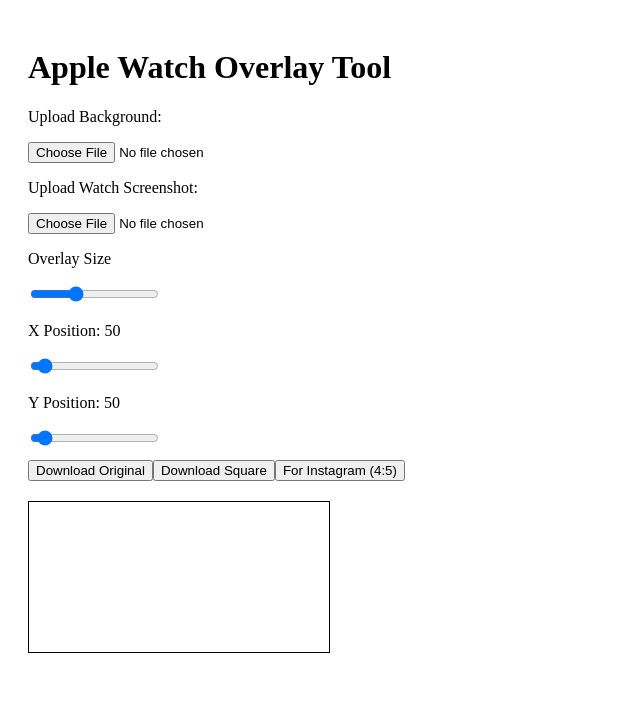
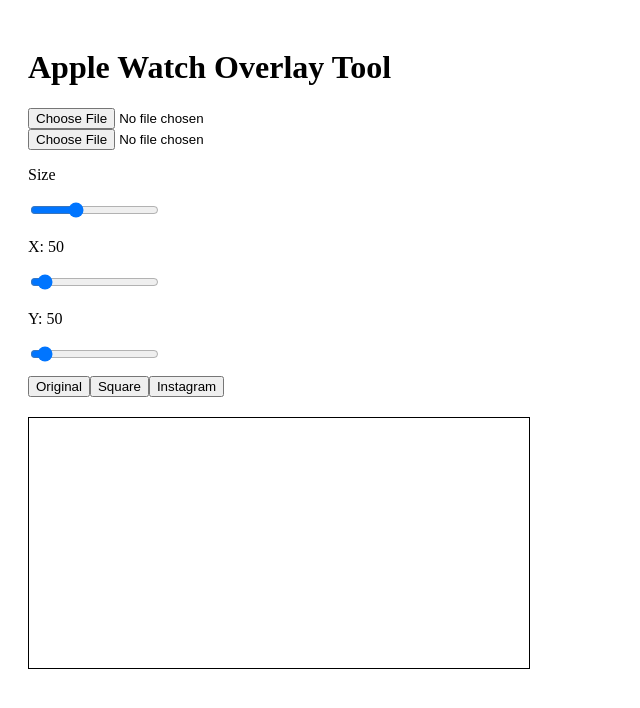
Before and after one commit to healthappproject14/fitnessOverlay, a React (Vite) app: page / in a window 1280 px wide. Shown: the top 708 px of the page, without its empty margins (0-640 px from the left). Built offline with nearby package versions, Linux system fonts and the light colour scheme.

Commit message:
Update App.jsx

```diff
--- a/src/App.jsx
+++ b/src/App.jsx
@@ -45,7 +45,6 @@
       canvas.height = height;
       ctx.clearRect(0, 0, width, height);
 
-      // Draw base (fit)
       ctx.drawImage(base, 0, 0, width, height);
 
       overlay.onload = () => {
@@ -89,27 +88,19 @@
       const canvas = canvasRef.current;
       const link = document.createElement("a");
       link.download = `image-${mode}.png`;
-      link.href = canvas.toDataURL();
+      link.href = canvas.toDataURL("image/png");
       link.click();
     }, 300);
   };
 
   return (
-    <div style={{ padding: 20 }}>
+    <div style={{ padding: 20, maxWidth: 500 }}>
       <h1>Apple Watch Overlay Tool</h1>
 
-      <div>
-        <p>Upload Background:</p>
       <input type="file" onChange={(e) => handleImageUpload(e, setBaseImage)} />
-      </div>
+      <input type="file" onChange={(e) => handleImageUpload(e, setOverlayImage)} />
 
-      <div>
-        <p>Upload Watch Screenshot:</p>
-        <input type="file" onChange={(e) => handleImageUpload(e, setOverlayImage)} />
-      </div>
-
-      <div>
-        <p>Overlay Size</p>
+      <p>Size</p>
       <input
         type="range"
         min="50"
@@ -117,10 +108,8 @@
         value={overlaySize}
         onChange={(e) => setOverlaySize(Number(e.target.value))}
       />
-      </div>
 
-      <div>
-        <p>X Position: {position.x}</p>
+      <p>X: {position.x}</p>
       <input
         type="range"
         min="0"
@@ -129,7 +118,7 @@
         onChange={(e) => setPosition({ ...position, x: Number(e.target.value) })}
       />
 
-        <p>Y Position: {position.y}</p>
+      <p>Y: {position.y}</p>
       <input
         type="range"
         min="0"
@@ -137,15 +126,17 @@
         value={position.y}
         onChange={(e) => setPosition({ ...position, y: Number(e.target.value) })}
       />
+
+      <div style={{ marginTop: 10 }}>
+        <button onClick={() => downloadImage("original")}>Original</button>
+        <button onClick={() => downloadImage("square")}>Square</button>
+        <button onClick={() => downloadImage("instagram")}>Instagram</button>
       </div>
 
-      <div style={{ marginTop: 10 }}>
-        <button onClick={() => downloadImage("original")}>Download Original</button>
-        <button onClick={() => downloadImage("square")}>Download Square</button>
-        <button onClick={() => downloadImage("instagram")}>For Instagram (4:5)</button>
-      </div>
-
-      <canvas ref={canvasRef} style={{ border: "1px solid black", marginTop: 20 }} />
+      <canvas
+        ref={canvasRef}
+        style={{ border: "1px solid black", marginTop: 20, width: "100%" }}
+      />
     </div>
   );
 }
```
Lines whose indentation alone changed are shown as unchanged.
